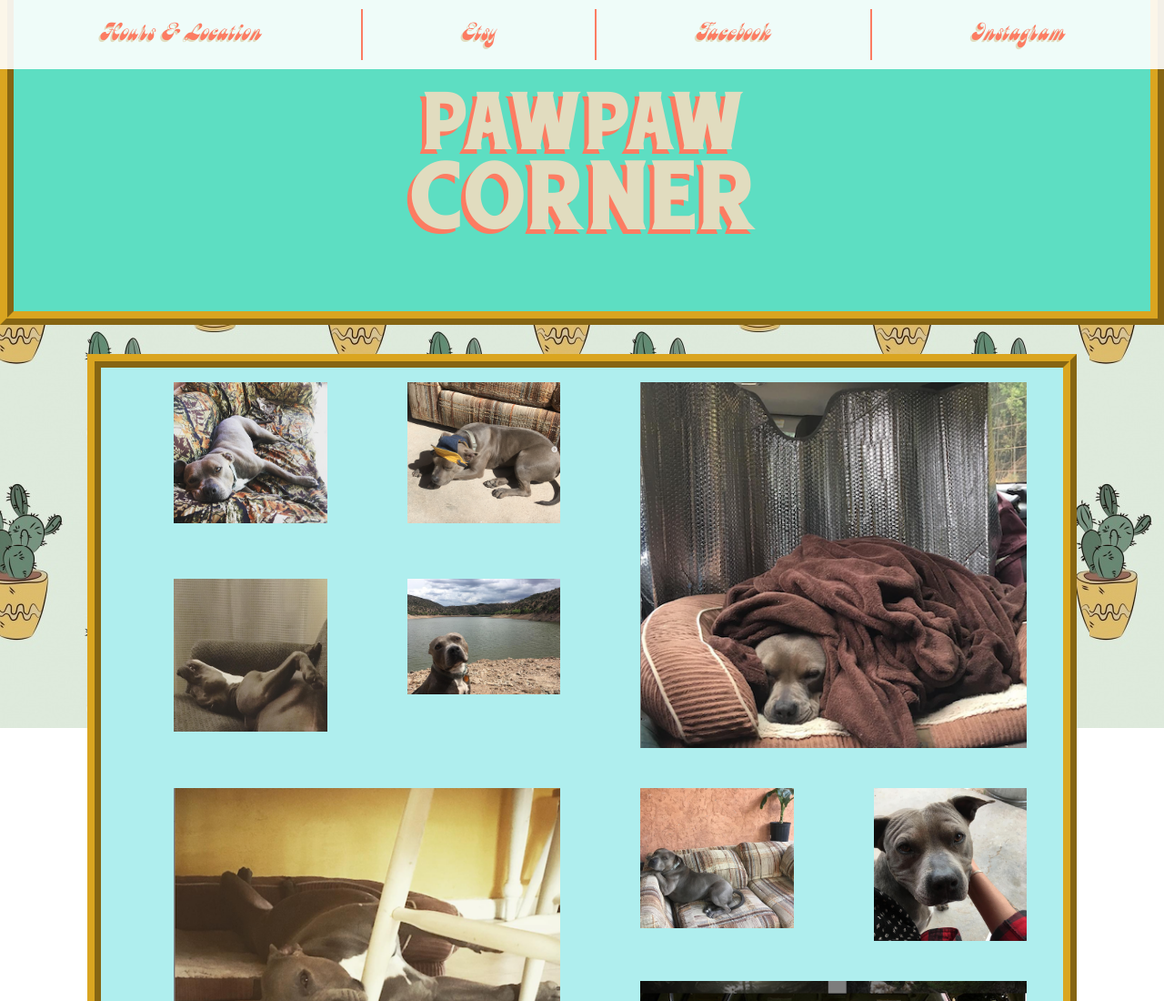
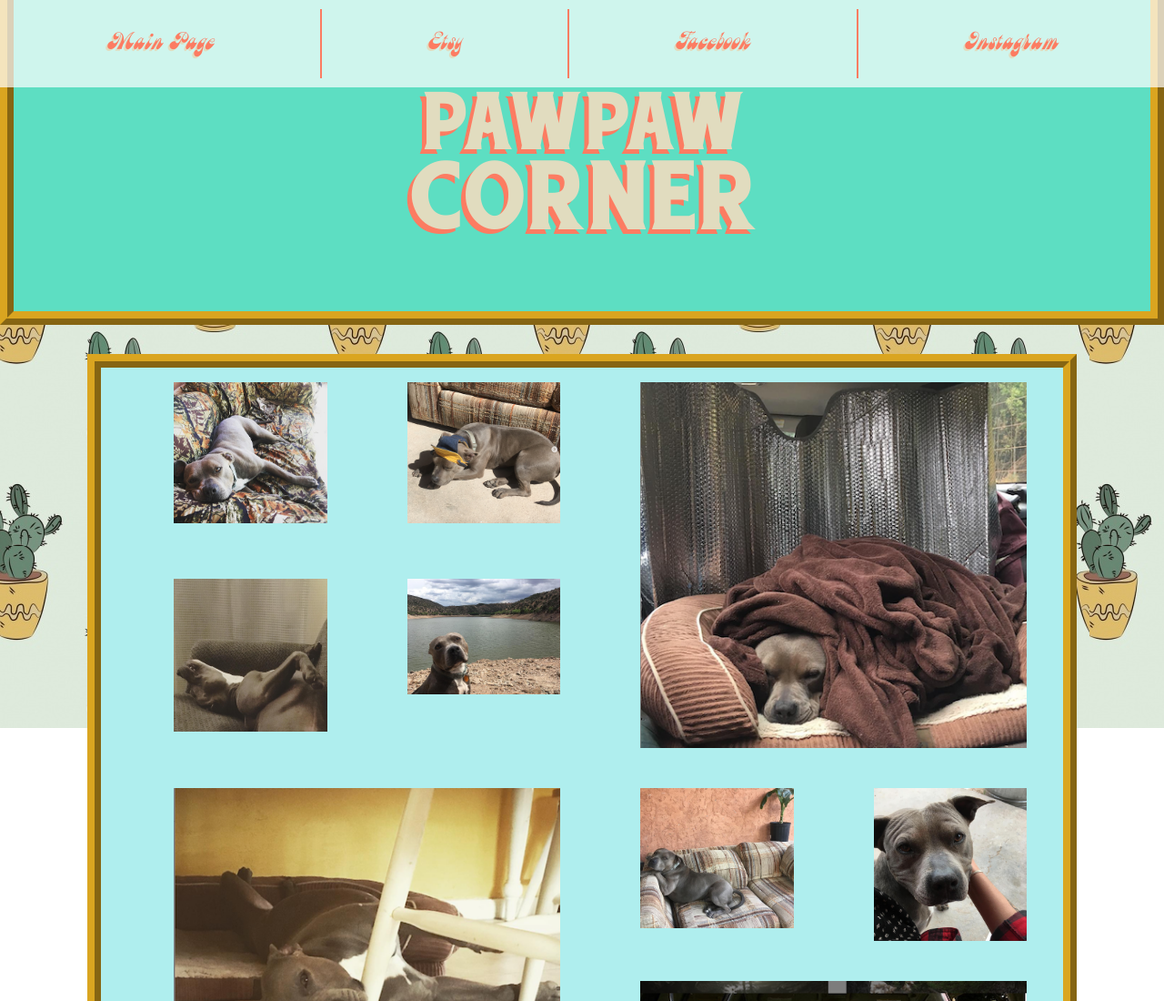
Before and after one commit to ryansoeder/cactusflower, a plain HTML site: page pawpaw.html in a window 1280 px wide. Shown: the top 1100 px of the page at 91% size. Drawn offline with Linux system fonts and the light colour scheme.

Commit message:
pawpaw nav main page fix

```diff
--- a/pawpaw.html
+++ b/pawpaw.html
@@ -141,7 +141,7 @@
 <a href="#navigation"><img src="img/hamburger.png" id="hamburger"></a>
 <ul id="navigation">
   <a href="#"><img src="img/hamburger.png" id="closeburger"></a>
-  <li><a href="#address" alt="store info link" id="location">Hours & Location</a></li>
+  <li><a href="index.html" alt="store info link" id="location">Main Page</a></li>
   <li><a href="https://www.etsy.com/shop/cactusfloweroutpost" alt="Etsy link" id="etsy" target="_blank">Etsy</a></li>
   <li><a href="https://www.facebook.com/cactusflowervintage" alt="Facebook link" id="facebook" target="_blank">Facebook</a></li>
   <li><a href="https://www.instagram.com/cactusfloweroutpost/" alt="Instagram link" id="instagram" target="_blank">Instagram</a></li>
--- a/style.css
+++ b/style.css
@@ -215,7 +215,7 @@ main{
   left: 20px;
   height: 40px;
   width: auto;
-  opacity: 80%;
+  opacity: 70%;
 }
 #closeburger:visited{
   display: none;
@@ -225,7 +225,7 @@ main{
   padding: 10px 0;
   position: fixed;
   top: 0;
-  width: 100vw;
+  width: 100%;
   height: auto;
   background-color: rgba(255, 255, 255, .9);
   list-style: none;
@@ -248,7 +248,7 @@ main{
   flex-grow: 1;
   text-align: center;
   border-bottom: 2px solid rgb(252, 124, 98);
-  padding: 10px 0;
+  padding: 20px 0;
 }
 
 #navigation li:last-child{
@@ -443,10 +443,11 @@ a:hover{
   }
 
   #navigation{
+    background-color: rgba(255, 255, 255, .7);
     display: flex;
     flex-direction: row;
     position: absolute;
-    transform: scale(1);
+    transform: scale(1,1);
   }
 
   #navigation li{
```
Also changed, not shown: 1 other file.
